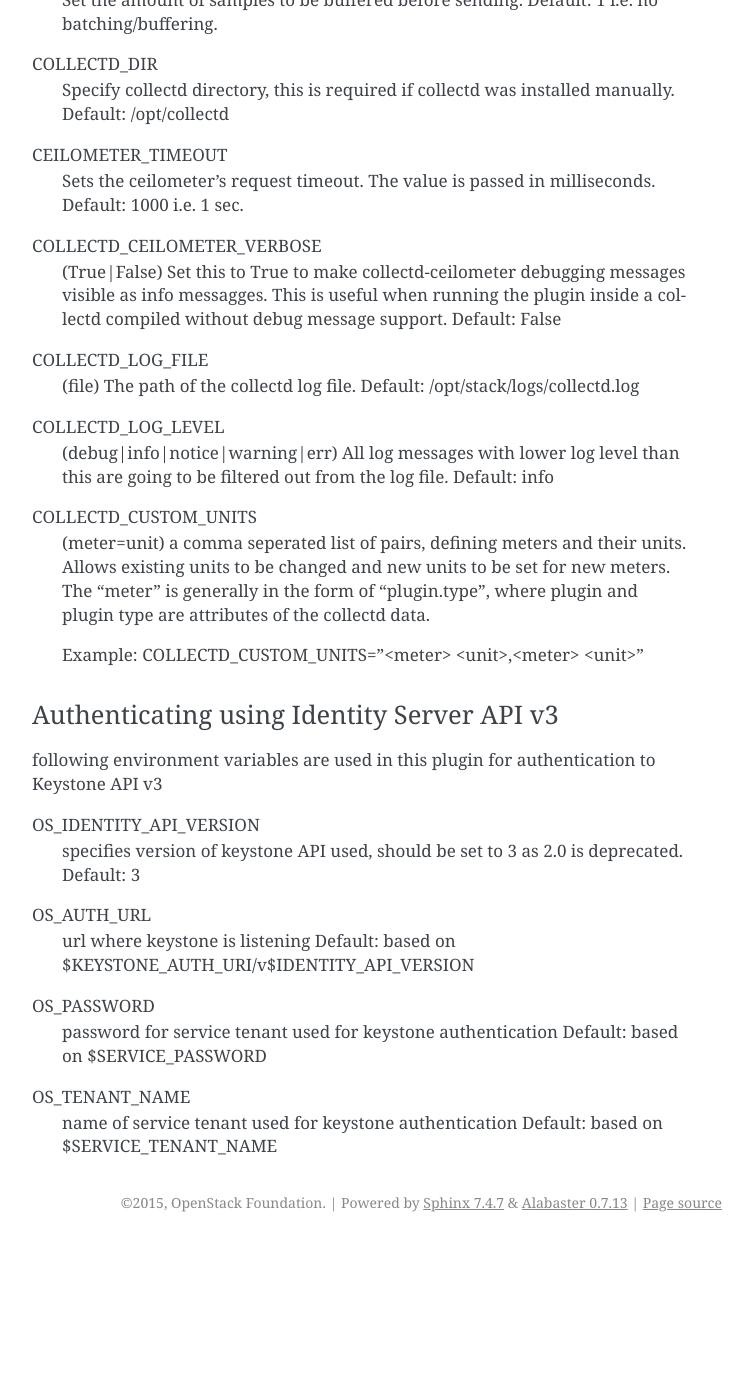
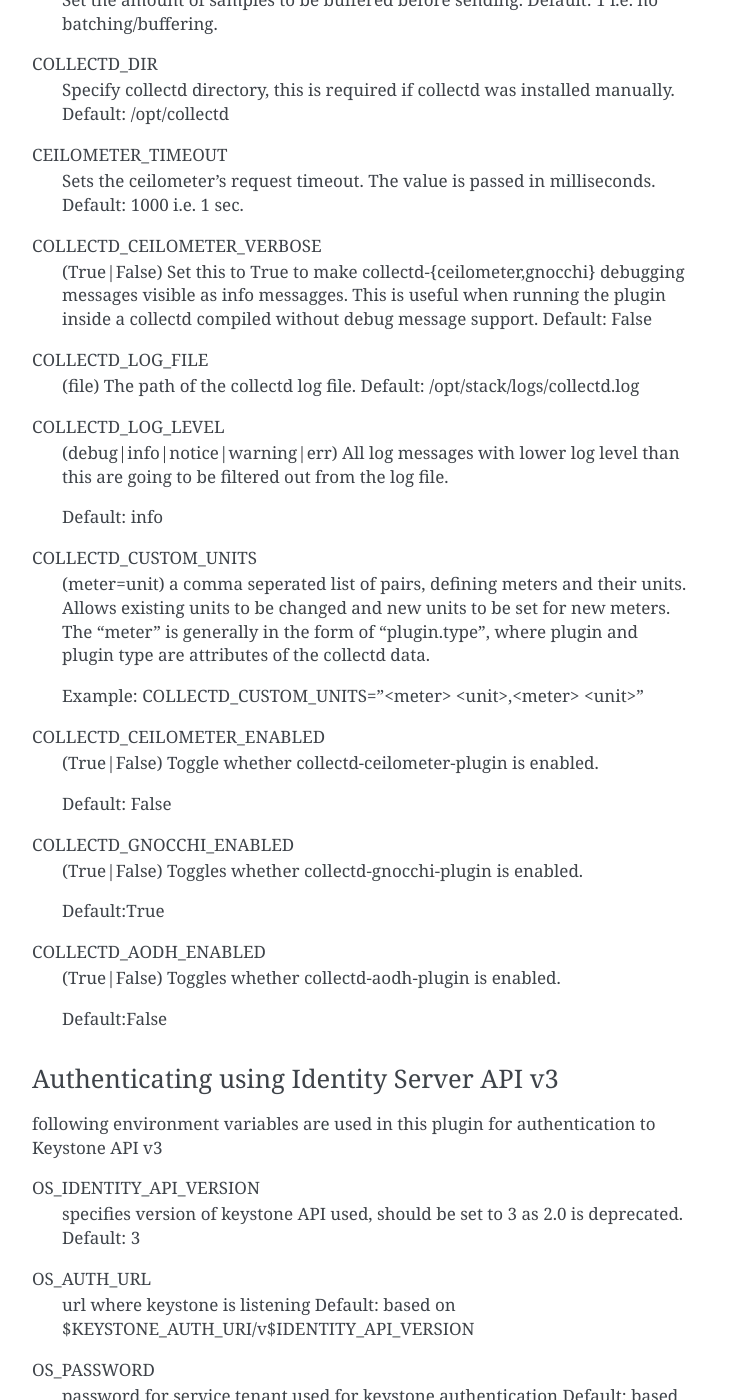
Before and after one commit to openstack-archive/collectd-openstack-plugins, a Sphinx documentation site: the page built from doc/source/usage.rst, in a window 1280 px wide and 1400 px high, scrolled down 634 px. Shown: the whole window, without its empty margins (388-1141 px from the left). Built offline with Sphinx 7.4.7, drawn with Linux system fonts in a browser that asks for light colours; pages that are not in the unit, such as notebooks, are missing from menus; before the commit the page ends 1876 px from its top, so only the background shows below that.

Commit message:
Add deployment code for collectd-aodh-plugin
  - Add code to deploy collectd-aodh-plugin with devStack.
  - Included a reno for this commit.
  - The plugin isn't enabled by default, but documentation has been
    updated to allow it's enablement.

Change-Id: I2b34b115262b92b13a6bbfb51e29802612fa0b9d

```diff
--- a/doc/source/usage.rst
+++ b/doc/source/usage.rst
@@ -44,9 +44,9 @@
 
 
 COLLECTD_CEILOMETER_VERBOSE
-    (True|False) Set this to True to make collectd-ceilometer debugging
-    messages visible as info messagges. This is useful when running the
-    plugin inside a collectd compiled without debug message support.
+    (True|False) Set this to True to make collectd-{ceilometer,gnocchi}
+    debugging messages visible as info messagges. This is useful when running
+    the plugin inside a collectd compiled without debug message support.
     Default: False
 
 
@@ -58,6 +58,7 @@
 COLLECTD_LOG_LEVEL
     (debug|info|notice|warning|err) All log messages with lower log level than
     this are going to be filtered out from the log file.
+
     Default: info
 
 
@@ -69,6 +70,20 @@
 
     Example: COLLECTD_CUSTOM_UNITS="<meter> <unit>,<meter> <unit>"
 
+COLLECTD_CEILOMETER_ENABLED
+    (True|False) Toggle whether collectd-ceilometer-plugin is enabled.
+
+    Default: False
+
+COLLECTD_GNOCCHI_ENABLED
+    (True|False) Toggles whether collectd-gnocchi-plugin is enabled.
+
+    Default:True
+
+COLLECTD_AODH_ENABLED
+    (True|False) Toggles whether collectd-aodh-plugin is enabled.
+
+    Default:False
 
 Authenticating using Identity Server API v3
 ===========================================
```
Also changed, not shown: doc/source/devstackGSG.rst (+19 -2 lines), 3 other files.
